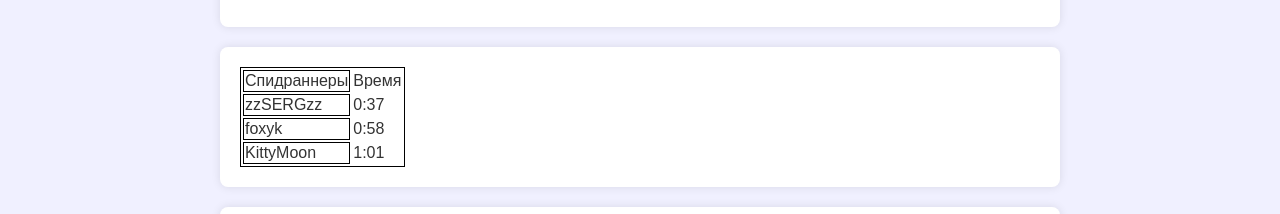
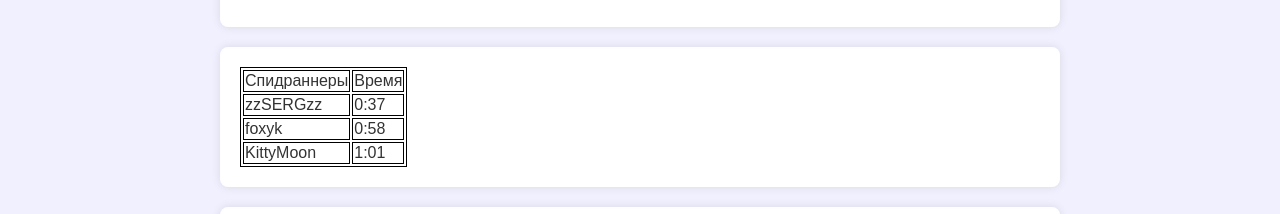
Before and after one commit to 1zzSERGzz1/UP, a plain HTML site: page index.html in a window 1280 px wide. Shown: the part 302-516 px from the top of the page. Drawn offline with Linux system fonts and the light colour scheme.

Commit message:
Update index.html

```diff
--- a/index.html
+++ b/index.html
@@ -65,16 +65,16 @@
     <section>
         <table style="border: 1px solid black">
             <tr>
-                <td style="border: 1px solid black">Спидраннеры</td><td>Время</td>
+                <td style="border: 1px solid black">Спидраннеры</td><td style="border: 1px solid black">Время</td>
             </tr>
             <tr>
-                <td style="border: 1px solid black">zzSERGzz</td><td>0:37</td>
+                <td style="border: 1px solid black">zzSERGzz</td><td style="border: 1px solid black">0:37</td>
             </tr>
             <tr>
-                <td style="border: 1px solid black">foxyk</td><td>0:58</td>
+                <td style="border: 1px solid black">foxyk</td><td style="border: 1px solid black">0:58</td>
             </tr>
             <tr>
-                <td style="border: 1px solid black">KittyMoon</td><td>1:01</td>
+                <td style="border: 1px solid black">KittyMoon</td><td style="border: 1px solid black">1:01</td>
             </tr>
         </table>
     </section>
```
